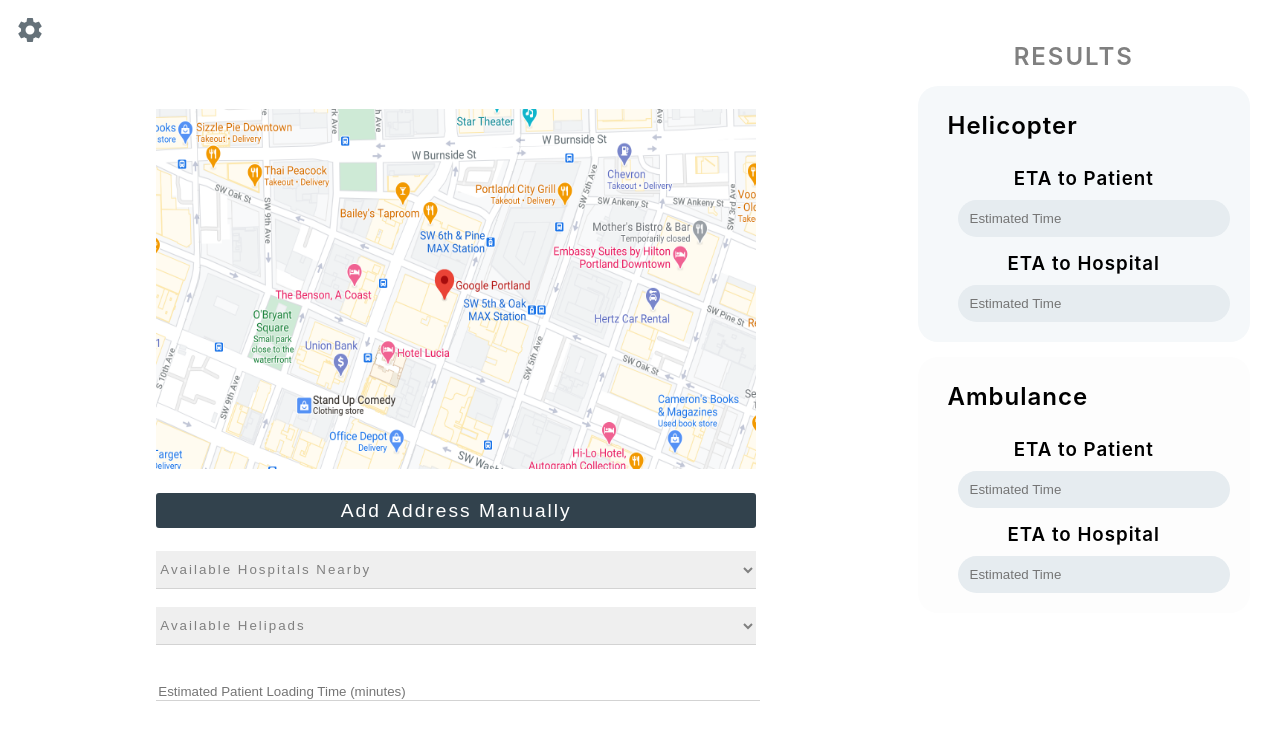
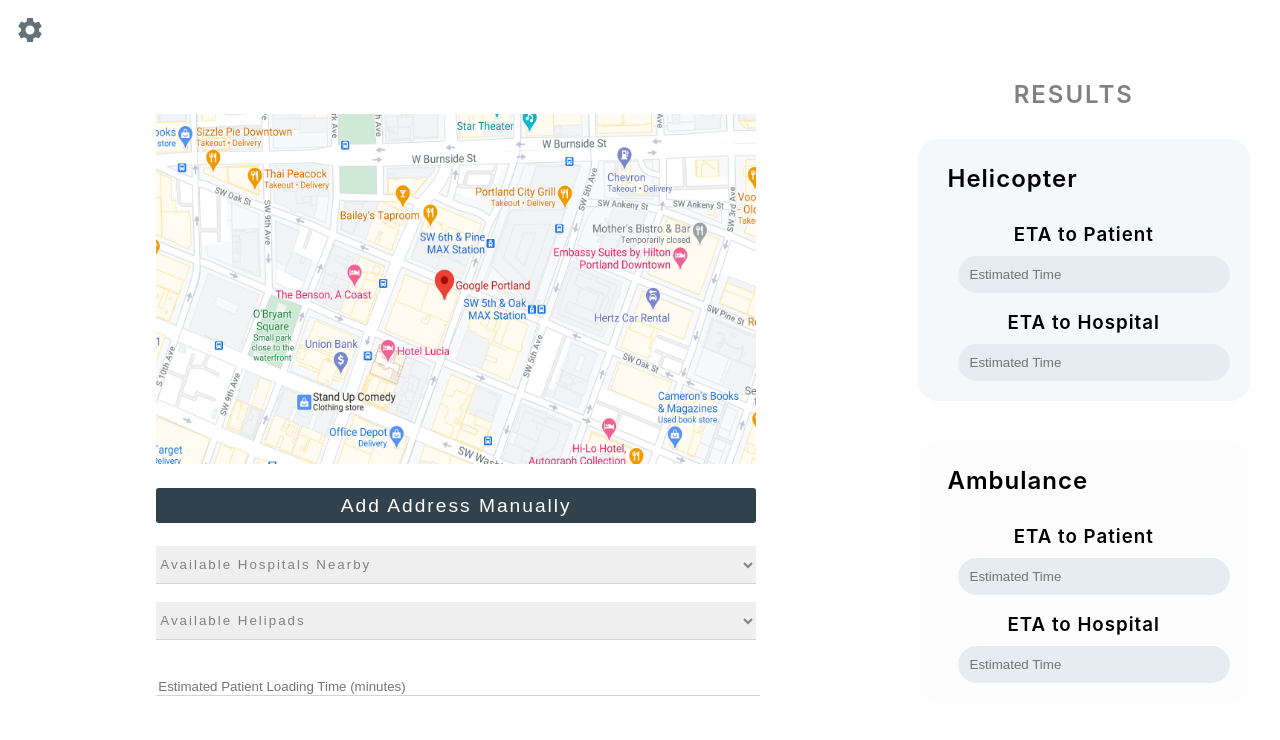
Before and after one commit to DanteK15/ems-project, a React (Create React App) app: page / in a window 1280 px wide. Shown: the top 740 px of the page. Built offline with nearby package versions, Linux system fonts and the light colour scheme.

Commit message:
slight changes to the paddings and margins

```diff
--- a/src/InputPage.css
+++ b/src/InputPage.css
@@ -57,7 +57,7 @@
   } */
 
   img {
-    height: 360px;
+    height: 350px;
     width: 600px;
   }
 
--- a/src/Results.css
+++ b/src/Results.css
@@ -2,7 +2,7 @@
   display: flex;
   flex-direction: column;
   padding: 30px;
-  margin-top: 12px;
+  margin-top: 50px;
   flex: 0.3;
 }
 
@@ -18,7 +18,11 @@
 .results__helicopterResultsContainer > h3, .results__ambulanceResultsContainer > h3 {
   display: grid;
   place-items: center;
-  margin-top: 15px;
+  margin-top: 18px;
+}
+
+.results__ambulanceResultsContainer {
+  margin-top: 40px !important;
 }
 
 .icon-container > h2 {
--- a/src/Results.js
+++ b/src/Results.js
@@ -8,7 +8,9 @@
   return (
     <div className="results">
         <h2
-        style={{color: 'gray', textTransform:'uppercase', letterSpacing: '2px'}}
+        style={{color: 'gray', textTransform:'uppercase', letterSpacing: '2px',
+      marginBottom:'15px'
+      }}
         >Results</h2>
 
       <div className="results__helicopterResultsContainer">
```
